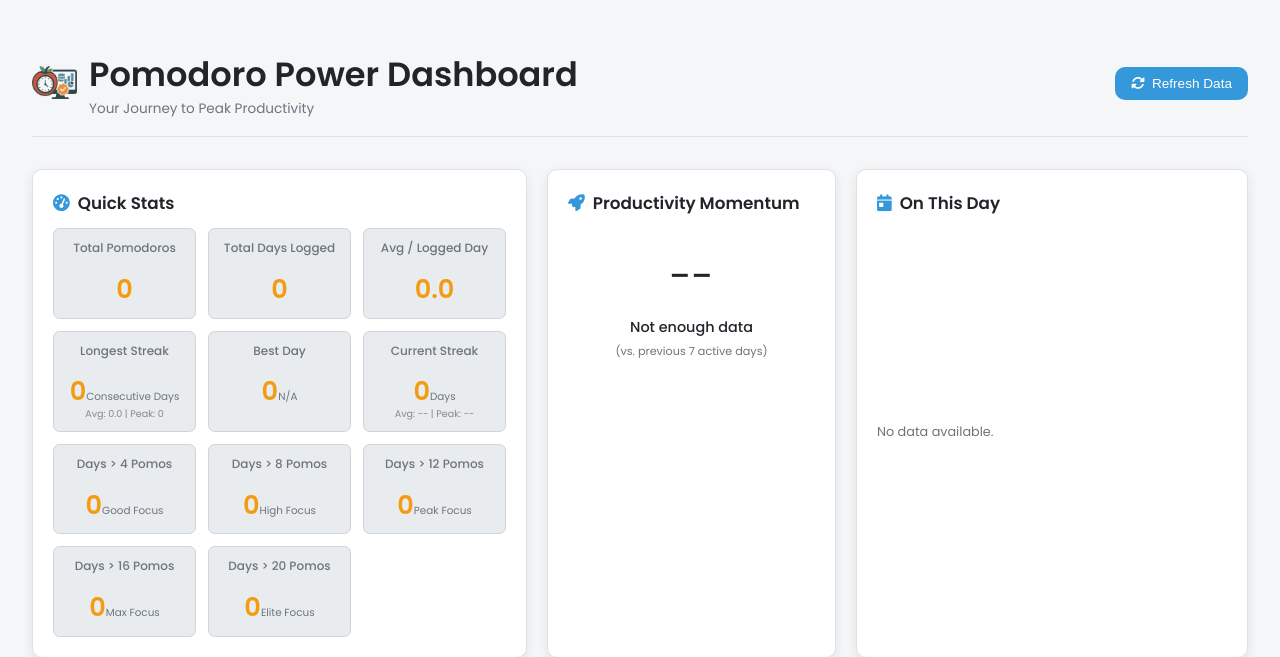
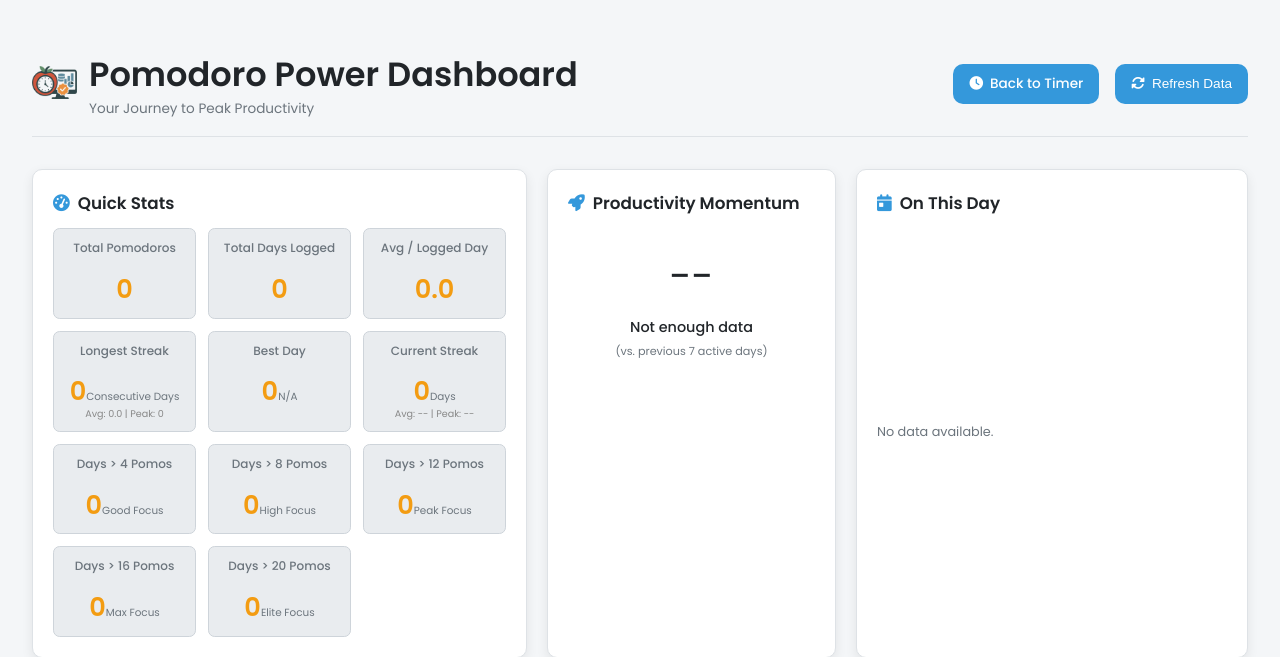
Before and after one commit to cristocola/Pomodoro_Fusion_v2, a Flask app: template src/templates/dashboard.html in a window 1280 px wide. Shown: the top 657 px of the page. Run offline with Flask 3, Linux system fonts and the light colour scheme; the template is opened without the code that fills it, so the values that code supplies are empty.

Commit message:
everything good. password is mypomodoro. now dashboard page has a back to timer button

```diff
--- a/src/server.py
+++ b/src/server.py
@@ -11,7 +11,7 @@ CORS(app) # Enable CORS for all routes
 # Secret key for session management
 app.secret_key = os.environ.get('FLASK_SECRET_KEY', 'a-very-secret-key-that-should-be-changed')
 # Password for login
-LOGIN_PASSWORD = os.environ.get('POMODORO_PASSWORD', 'pomodoro')
+LOGIN_PASSWORD = os.environ.get('POMODORO_PASSWORD', 'mypomodoro')
 
 # --- API Client Configuration ---
 # The API server runs on a different port, but on the same machine.
--- a/src/static/css/dashboard.css
+++ b/src/static/css/dashboard.css
@@ -27,9 +27,28 @@ header { display: flex; align-items: center; justify-content: space-between; pad
 #logo { width: 45px; height: 45px; margin-right: calc(var(--spacing-unit) * 0.75); }
 header h1 { font-size: clamp(1.7rem, 4vw, 2.1rem); font-weight: 600; color: var(--text-primary); }
 header .subtitle { font-size: 0.85rem; color: var(--text-secondary); margin-top: -4px; }
-.header-controls button { background-color: var(--accent-secondary); color: #ffffff; border: none; padding: 9px 16px; border-radius: var(--border-radius); font-weight: 500; cursor: pointer; transition: background-color 0.3s ease, transform 0.2s ease; font-size: 0.85rem; }
-.header-controls button:hover { background-color: #2980b9; transform: translateY(-2px); }
-.header-controls button i { margin-right: 7px; }
+.header-controls { display: flex; gap: 1rem; }
+.header-controls button, .header-controls .button-link {
+    background-color: var(--accent-secondary);
+    color: #ffffff;
+    border: none;
+    padding: 9px 16px;
+    border-radius: var(--border-radius);
+    font-weight: 500;
+    cursor: pointer;
+    transition: background-color 0.3s ease, transform 0.2s ease;
+    font-size: 0.85rem;
+    text-decoration: none; /* For the link */
+    display: inline-flex; /* To align icon and text */
+    align-items: center;
+}
+.header-controls button:hover, .header-controls .button-link:hover {
+    background-color: #2980b9;
+    transform: translateY(-2px);
+}
+.header-controls button i, .header-controls .button-link i {
+    margin-right: 7px;
+}
 
 .dashboard-grid { display: grid; grid-template-columns: repeat(12, 1fr); gap: calc(var(--spacing-unit) * 1.25); }
 .dashboard-card { background-color: var(--bg-secondary); padding: calc(var(--spacing-unit) * 1.25); border-radius: var(--border-radius); box-shadow: 0 4px 12px var(--shadow-color); transition: transform 0.3s ease, box-shadow 0.3s ease; border: 1px solid var(--border-color); display: flex; flex-direction: column; }
--- a/src/templates/dashboard.html
+++ b/src/templates/dashboard.html
@@ -21,6 +21,7 @@
                 </div>
             </div>
             <div class="header-controls">
+                <a href="{{ url_for('index') }}" class="button-link"><i class="fas fa-clock"></i>Back to Timer</a>
                 <button id="refresh-button"><i class="fas fa-sync-alt"></i>Refresh Data</button>
             </div>
         </header>
```
